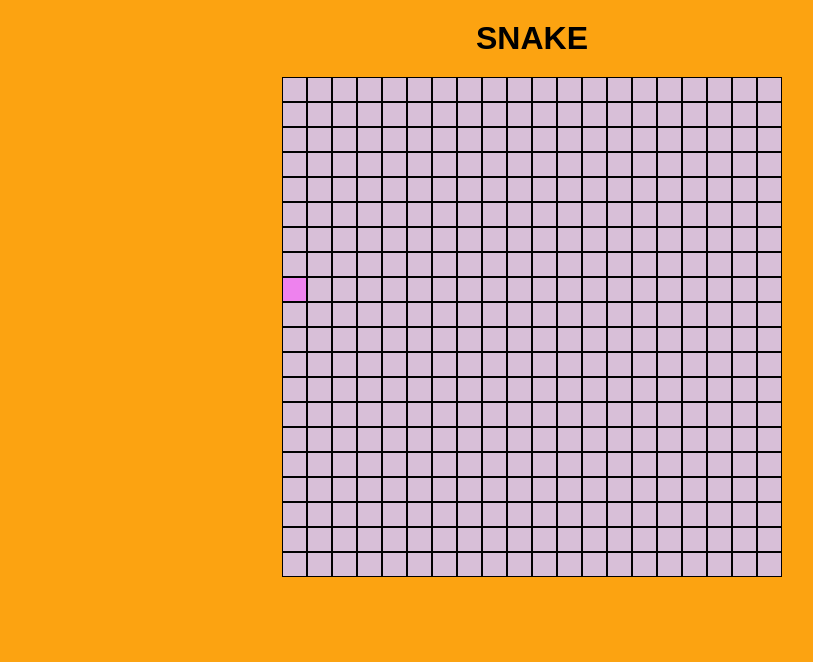
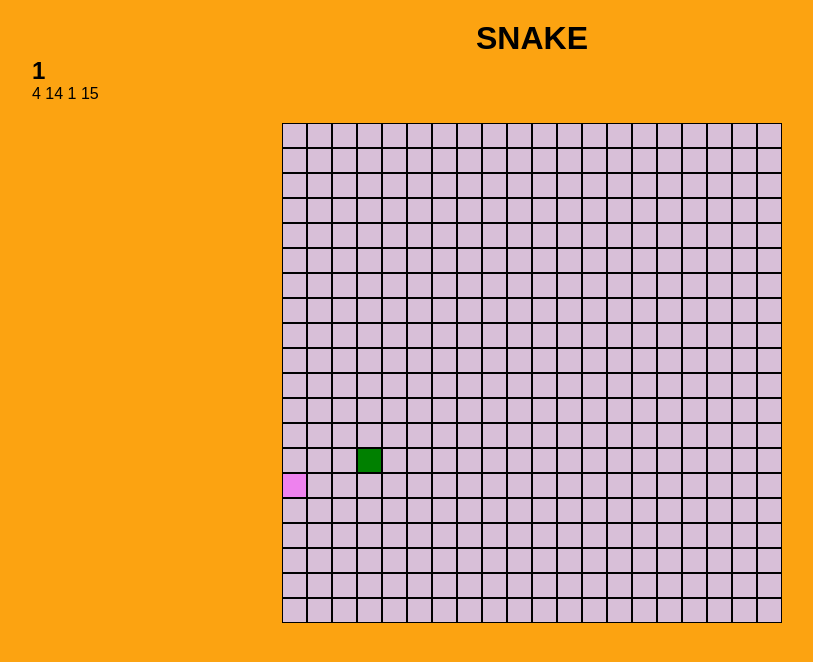
Before and after one commit to SbalzerDavide/vue-snake, a plain HTML site: page index.html in a window 1280 px wide. Both pictures are taken after a click on the element "SNAKE". Shown: the whole page, without its empty margins (108-921 px from the left). Drawn offline with nearby package versions, Linux system fonts and the light colour scheme.

Commit message:
flower with bug

```diff
--- a/css/styles.css
+++ b/css/styles.css
@@ -40,6 +40,17 @@ h1{
     background-color: violet;
 }
 
+.flower{
+    height: 100%;
+    width: 100%;
+    background-color: green;
+
+}
+
+.flowe.snake{
+    background-color: black;
+}
+
 
 /* .game{
     display: flex;
--- a/index.html
+++ b/index.html
@@ -17,6 +17,11 @@
         <h1
         @click='goDown'
         >SNAKE</h1>
+        <h2>{{ point }}</h2>
+        <span>{{flowerPosition.axisX}}</span>
+        <span>{{flowerPosition.axisY}}</span>
+        <span>{{snakePosition[0].axisX}}</span>
+        <span>{{snakePosition[0].axisY}}</span>
         <div class="game">
             <div class="box"
             v-for='(element,index) in field'
@@ -24,7 +29,10 @@
                 <div class="snake"
                 v-for='(snake,ind) in snakePosition'
                 v-show='snakePosition[ind].axisX===field[index].axisX && snakePosition[ind].axisY===field[index].axisY'>
-
+                </div>
+                <div class="flower"
+                v-show='flowerPosition.axisX===field[index].axisX && flowerPosition.axisY===field[index].axisY && sameClass === false'
+                >
                 </div>
             </div>
         </div>
--- a/js/main.js
+++ b/js/main.js
@@ -12,17 +12,28 @@ const app = new Vue ({
             //     axisX: 2,
             // },
         ],
-        time:100,
+        flowerPosition:{},
+        time:200,
         right:0,
         left:0,
         up:0,
         down:0,
+        intervalFlower: 0,
+        point: 0,
+        intervalPoint: 0,
+        sameClass: false,
+
 
     },
     created(){
-        this.createBox();
+        this.initialFunction();
     },
     methods:{
+        initialFunction(){
+            this.createBox();
+            this.startflower();
+            this.setPointInterval();
+        },
         createBox(){
             for (let i = 1; i<= 20; i++){
                 for (let j = 1; j<= 20; j++)
@@ -34,7 +45,6 @@ const app = new Vue ({
         },
         goRight(){
             if (this.right === 0 && this.left === 0){
-                console.log('ciaoo');
                 this.right = setInterval(() =>{
                     this.snakePosition.forEach((single,index) =>{
                         single.axisX ++;
@@ -47,7 +57,6 @@ const app = new Vue ({
                 clearInterval(this.up);
                 clearInterval(this.down);
                 this.left= 0;
-                console.log('left= ',this.left);
                 this.up= 0;
                 this.down= 0 ;
 
@@ -107,9 +116,42 @@ const app = new Vue ({
                 this.down = 0;
             }
         },
-
-
-
+        randomNumber(){
+            return Math.floor(Math.random() * 20) +1;
+        },
+        putFlower(){
+            this.flowerPosition = {
+                axisX: this.randomNumber(),
+                axisY: this.randomNumber(),
+                // axisX: 4,
+                // axisY: 1,
+            };
+        },
+        changeFlower(){
+            this.intervalFlower = setInterval(this.putFlower, 10000);
+        },
+        startflower(){
+            this.putFlower();
+            this.changeFlower();
+        },
+        makePoint(){
+            if (this.flowerPosition.axisX == this.snakePosition[0].axisX &&
+                this.flowerPosition.axisY == this.snakePosition[0].axisY){
+                    this.point++;
+                    clearInterval(this.intervalFlower);
+                    this.startflower();
+                    this.sameClass = true;
+            } else {
+                this.sameClass = false;
+            };
+            // console.log('flower x: ', this.flowerPosition.axisX);
+            // console.log('flower y: ', this.flowerPosition.axisY);
+            // console.log('snake x: ', this.snakePosition[0].axisX);
+            // console.log('snake y: ', this.snakePosition[0].axisY);
+        },
+        setPointInterval(){
+            this.intervalPoint = setInterval(this.makePoint, this.time)
+        }
 
 
     }
```
